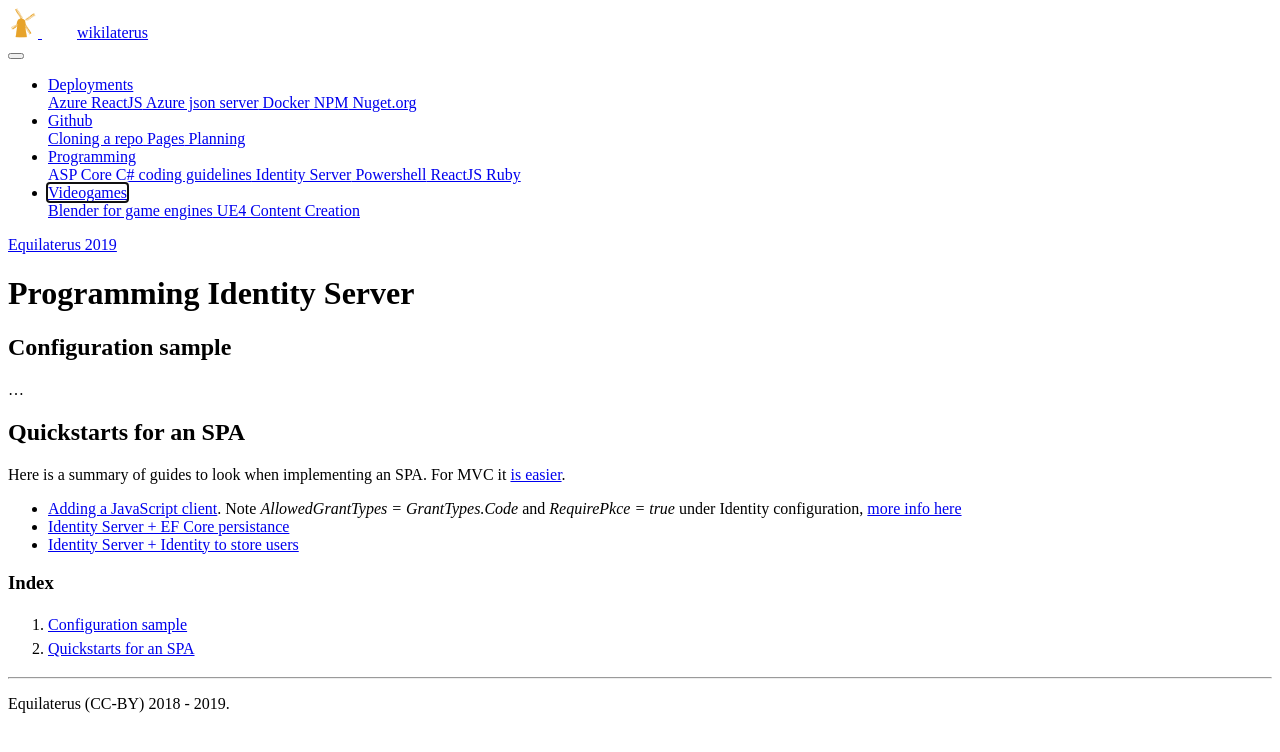
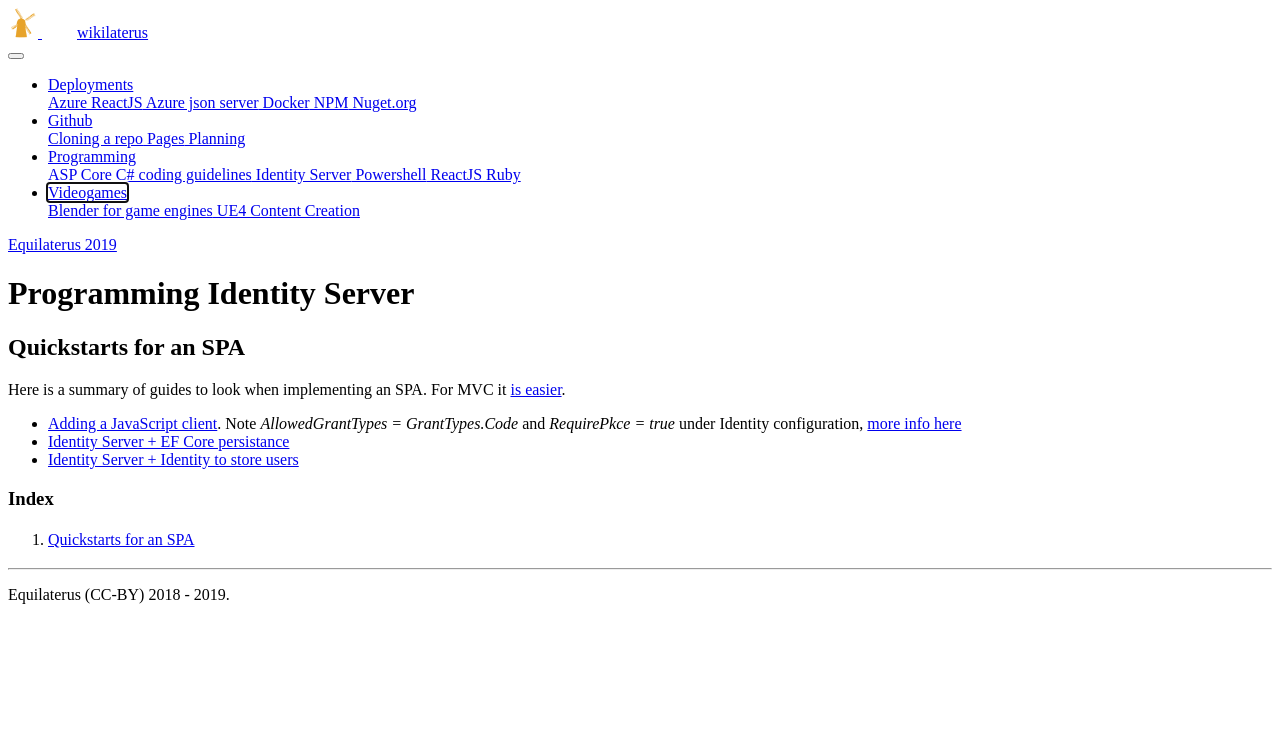
Before and after one commit to equilaterus/wikilaterus, a Jekyll site: the page built from wiki/Programming-Identity-Server.md, in a window 1280 px wide. Shown: the top 752 px of the page. Built offline with Jekyll 4.4.1, drawn with Linux system fonts in a browser that asks for light colours; nearby versions of some CDN libraries; a style sheet for code colours, icons or effects is not loaded.

Commit message:
wiki sync
Co-Authored-By: Juan Felipe Cañizares Corrales <pipecaniza@outlook.com>

```diff
--- a/wiki/Programming-Identity-Server.md
+++ b/wiki/Programming-Identity-Server.md
@@ -4,10 +4,6 @@
 wikiPageName: Programming-Identity-Server
 menu: wiki
 ---
-
-## Configuration sample
-
-...
 
 ## Quickstarts for an SPA
 
```
